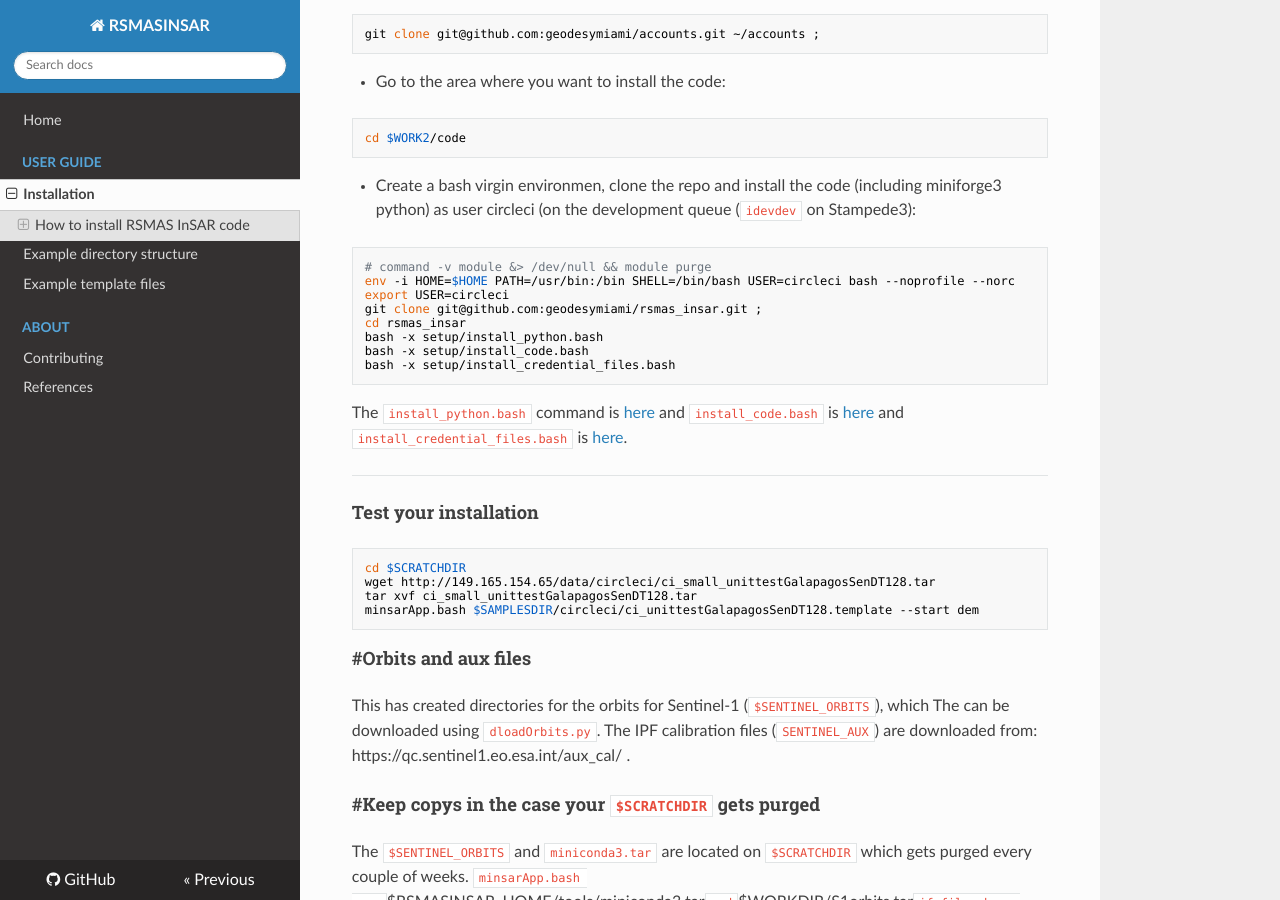
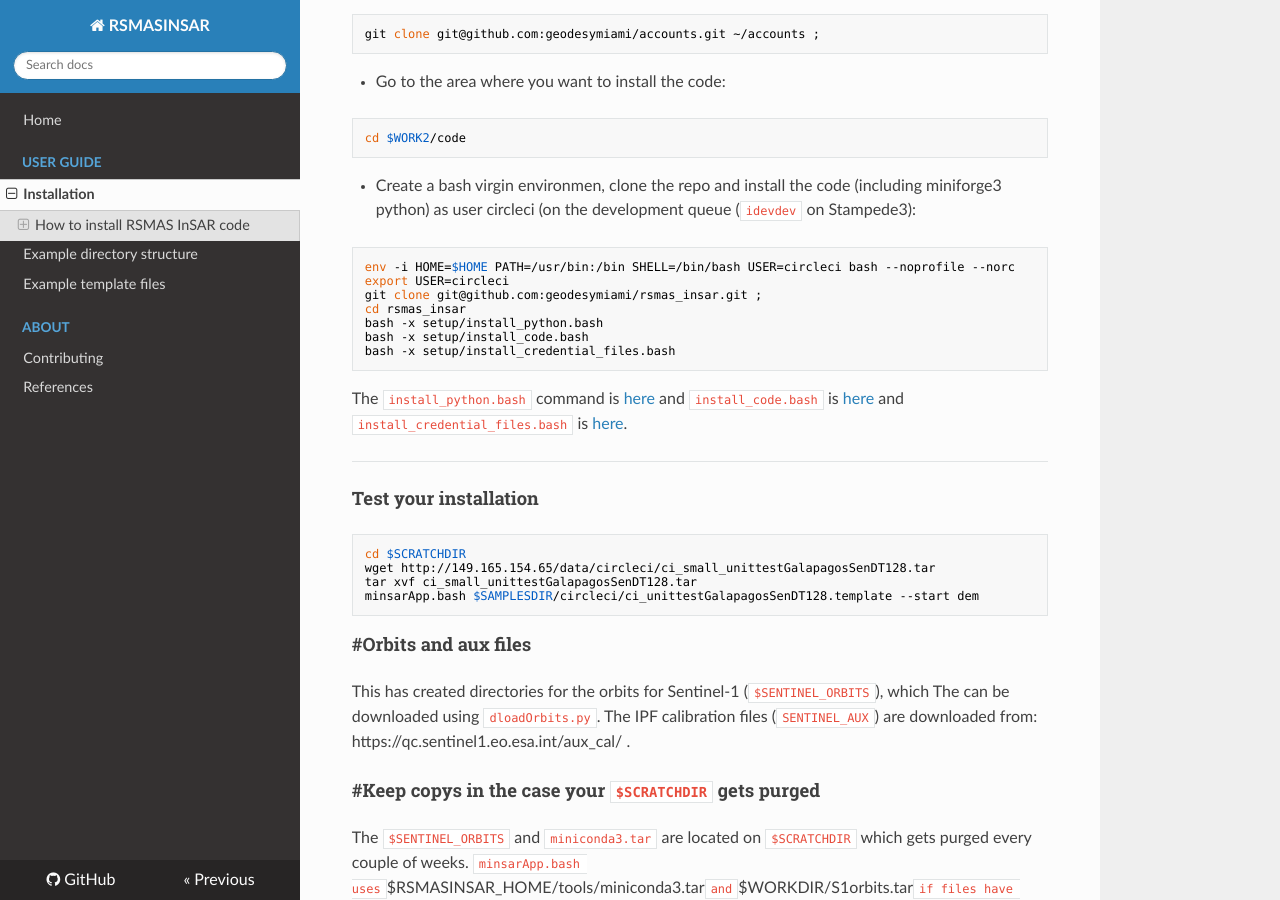
Before and after one commit to geodesymiami/rsmas_insar, an MkDocs documentation site: the page built from docs/installation.md, in a window 1280 px wide and 900 px high, scrolled down 410 px. Built offline with MkDocs 1.6.1, drawn with Linux system fonts in a browser that asks for light colours; nearby versions of some CDN libraries.

Commit message:
Update installation.md

````diff
--- a/docs/installation.md
+++ b/docs/installation.md
@@ -20,7 +20,6 @@ cd $WORK2/code
 ```
 * Create a bash virgin environmen, clone the repo and install the code (including miniforge3 python) as user circleci (on the development queue (`idevdev` on Stampede3):
 ```
-# command -v module &> /dev/null && module purge
 env -i HOME=$HOME PATH=/usr/bin:/bin SHELL=/bin/bash USER=circleci bash --noprofile --norc
 export USER=circleci
 git clone git@github.com:geodesymiami/rsmas_insar.git ;
````
